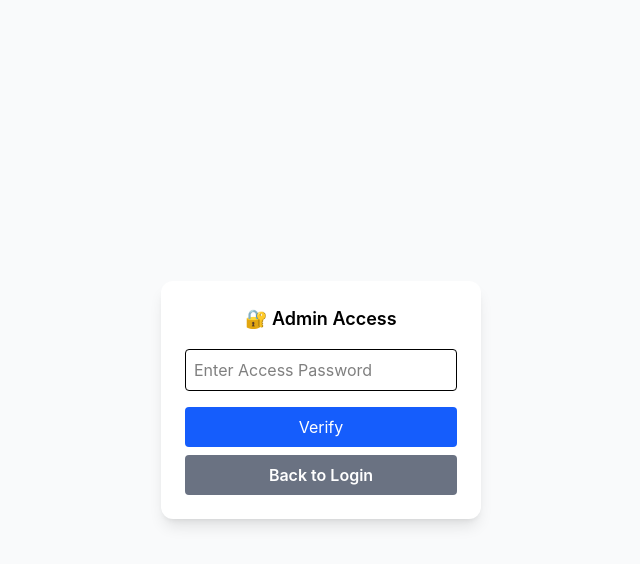
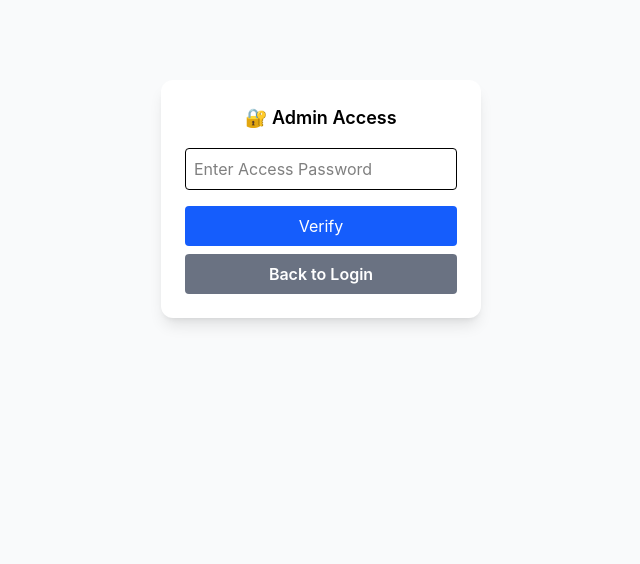
Before and after one commit to Mizan510/Stock-Market, a React app in the folder frontend/: page /register in a window 1280 px wide. Shown: the top 564 px of the page, without its empty margins (319-959 px from the left). Built offline with nearby package versions, Linux system fonts and the light colour scheme; no server answers; the HTML template or start-up script is replaced by a standard one.

Commit message:
Something Updated

```diff
--- a/frontend/src/pages/Register.jsx
+++ b/frontend/src/pages/Register.jsx
@@ -57,7 +57,7 @@ const Register = () => {
 
   if (!accessGranted) {
     return (
-      <div className="flex items-center justify-center h-screen bg-gray-50">
+      <div className="flex items-start justify-center h-screen bg-gray-50 pt-20">
         <form
           onSubmit={handleAccessSubmit}
           className="bg-white p-6 rounded-xl shadow-lg w-80 text-center"
```
